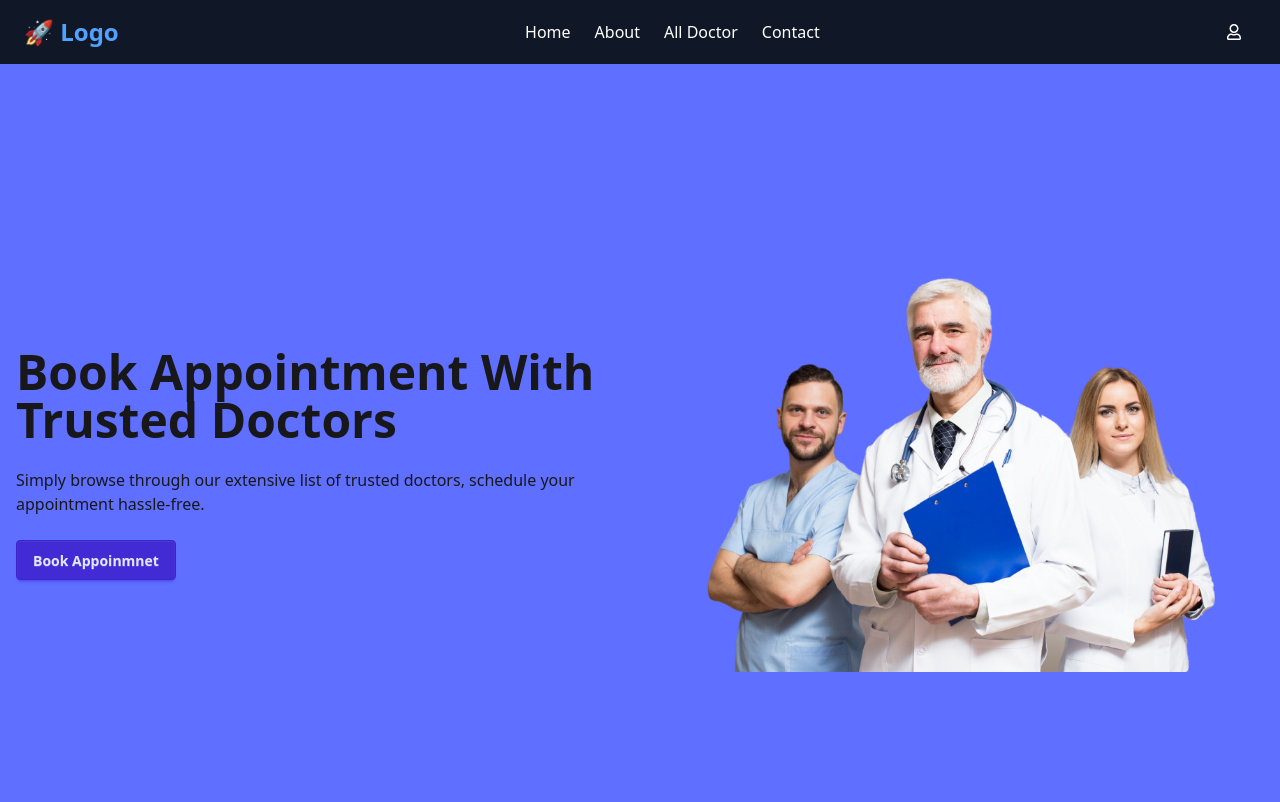
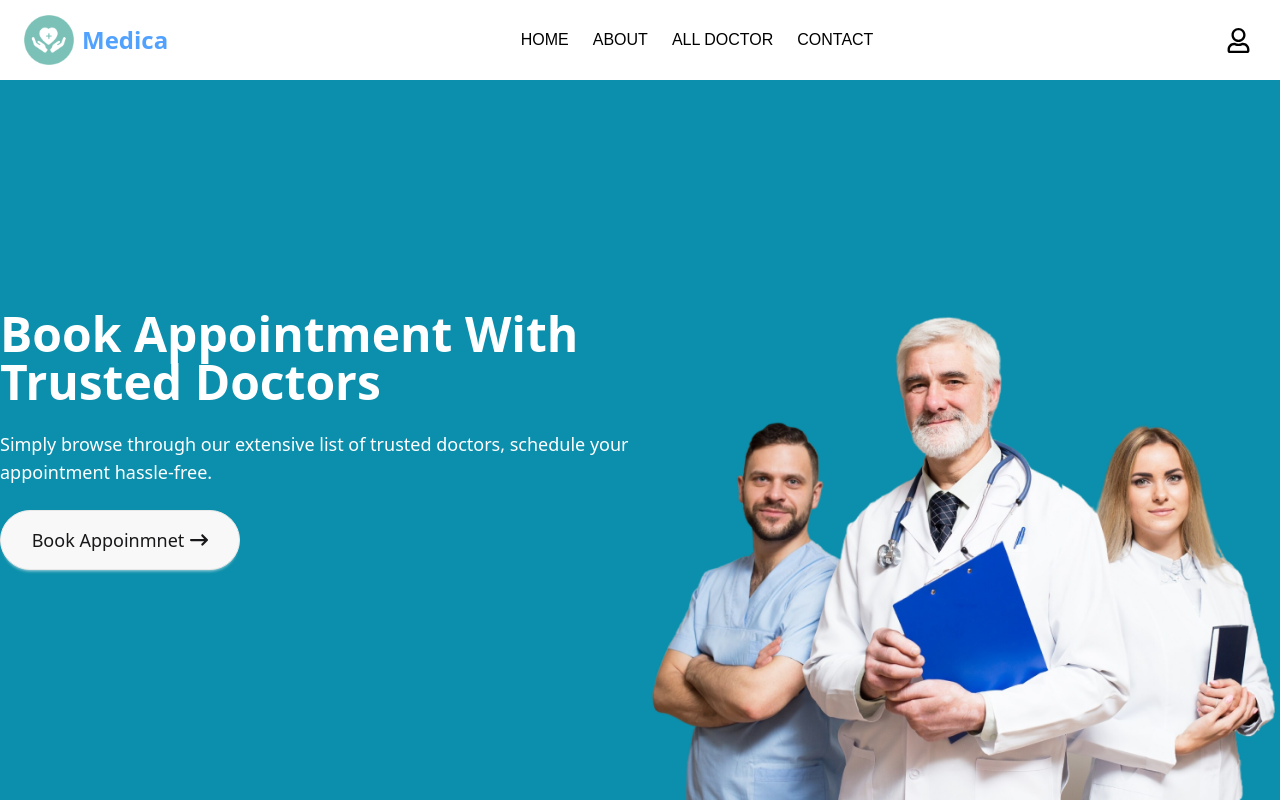
Before and after one commit to rifatjayed/Doctor-Appoinment, a React (Vite) app: page / in a window 1280 px wide. Shown: the top 802 px of the page. Built offline with nearby package versions, Linux system fonts and the light colour scheme.

Commit message:
hero section issue fixed

```diff
--- a/src/components/Hero.jsx
+++ b/src/components/Hero.jsx
@@ -1,25 +1,31 @@
 import React from "react";
-import HeroImg from "../assets/img/doctor.png";
-import Hero1 from "../assets/img/hero2-removebg-preview.png";
+import HeroImg from "../assets/img/doctor2.png";
+import { FaArrowRightLong } from "react-icons/fa6";
 
 const Hero = () => {
   return (
-    <div className="bg-[#5F6FFF]">
-      <div className="hero min-h-screen">
-        <div className="hero-content flex-col lg:flex-row-reverse">
-          <div className="w-1/2">
+    <div className="bg-[#0B8FAC] h-[100%]">
+      <div className="hero h-[100%]">
+        <div className="hero-content flex-col lg:flex-row-reverse h-[100%] p-0">
+          <div className="w-1/2 flex items-end h-[100%]">
             <img src={HeroImg} class="w-full " />
           </div>
 
-          <div className="w-1/2">
-            <h1 className="text-5xl font-bold">
+          <div className="w-1/2  text-white ">
+            <h1 className="text-5xl font-semibold">
               Book Appointment With Trusted Doctors
             </h1>
-            <p className="py-6">
+            <p
+              className="py-6 text-lg font-normal
+"
+            >
               Simply browse through our extensive list of trusted doctors,
               schedule your appointment hassle-free.
             </p>
-            <button className="btn btn-primary">Book Appoinmnet</button>
+            <button className="btn w-[240px] h-[60px] top-[590px] left-[286px] rounded-[47px] text-lg font-normal ">
+              Book Appoinmnet
+              <FaArrowRightLong />
+            </button>
           </div>
         </div>
       </div>
--- a/src/components/Navbar.jsx
+++ b/src/components/Navbar.jsx
@@ -2,19 +2,21 @@ import React from "react";
 import { Link } from "react-router";
 import { FaRegUser } from "react-icons/fa";
 
-import { FaRegUserCircle } from "react-icons/fa";
-
+import heroIcon from "../assets/img/Medinova.png";
 const Navbar = () => {
   return (
-    <div>
-      <nav className="bg-gray-900 text-white py-4 px-6 flex justify-between items-center shadow-lg">
+    <div className="">
+      <nav className=" text-black py-4 px-6 flex justify-between items-center shadow-lg h-[80px]">
         {/* Left Side - Logo/Icon */}
         <div className="flex items-center space-x-2">
-          <span className="text-2xl font-bold text-blue-400">🚀 Logo</span>
+          <span className="text-2xl font-bold flex items-center text-blue-400">
+            <img src={heroIcon} alt="" className="w-[50px]" />
+            <p className="ml-2">Medica</p>
+          </span>
         </div>
 
         {/* Center - Menu Links */}
-        <div className="hidden md:flex space-x-6">
+        <div className="hidden md:flex space-x-6 font-poppins uppercase font-medium text-base">
           <Link to="/" className="hover:text-blue-400 transition">
             Home
           </Link>
@@ -32,7 +34,7 @@ const Navbar = () => {
         {/* Right Side - User Button */}
         <Link className="flex items-center w-[30px] py-2 rounded-lg transition">
           {/* <User className="w-5 h-5 mr-2" /> */}
-          <FaRegUser />
+          <FaRegUser className="text-[25px]" />
         </Link>
       </nav>
     </div>
--- a/src/components/pages/Home.jsx
+++ b/src/components/pages/Home.jsx
@@ -15,7 +15,7 @@ const Home = () => {
     <div className=" ">
       <div className=" min-h-screen flex flex-col">
         <Navbar></Navbar>
-        <div className="flex-1">
+        <div className="h-[calc(100vh-80px)]">
           <Hero></Hero>
         </div>
       </div>
--- a/src/components/pages/Register.jsx
+++ b/src/components/pages/Register.jsx
@@ -5,10 +5,12 @@ const Register = () => {
   const {
     register,
     handleSubmit,
+    reset,
     formState: { errors },
   } = useForm();
 
   const onSubmit = (data) => {
+    reset();
     console.log("Register Data:", data);
   };
   return (
--- a/src/index.css
+++ b/src/index.css
@@ -1,2 +1,10 @@
 @import "tailwindcss";
 @plugin "daisyui";
+
+@theme {
+  --font-poppins: Poppins, sans-serif;
+}
+
+* {
+  box-sizing: border-box;
+}
```
Also changed, not shown: src/assets/img/Medinova.png (added), src/assets/img/doctor2.png (added).
